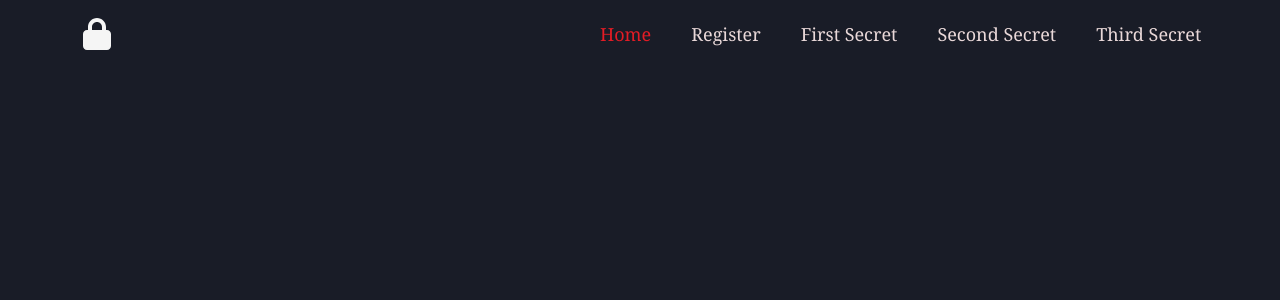
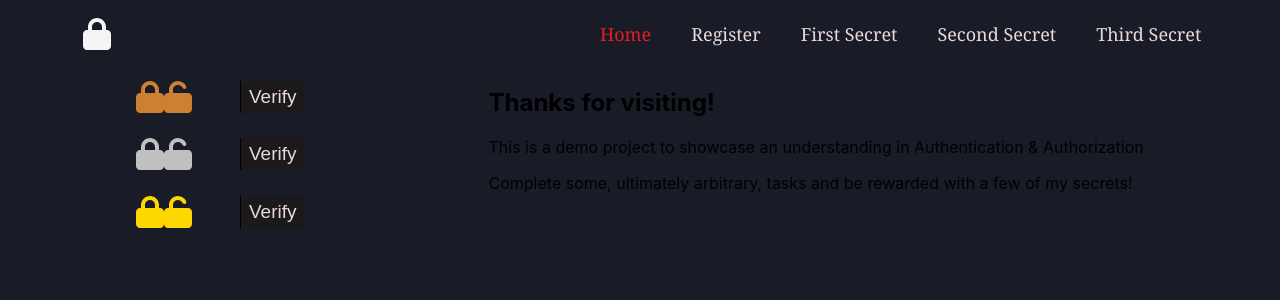
Before and after one commit to Malekkos/Lock-and-Key, a React (Create React App) app in the folder client/: page /home in a window 1280 px wide. Shown: the top 300 px of the page. Built offline with nearby package versions, Linux system fonts and the light colour scheme.

Commit message:
Made some progress on home page, cant get hover to work with ::after... again. I dont see what I'm doing wrong lol

```diff
--- a/client/src/App.css
+++ b/client/src/App.css
@@ -55,5 +55,87 @@
   color: #E31C25;
   transform: translateY(-2px);
 }
+.main {
+  display: flex;
+  justify-content: space-evenly;
+}
 
+.secretsContainer {
+  display: flex;
+  flex-flow: column nowrap;
+  justify-content: left;
+}
+
+.bronzeLock {
+  color: #CD7F32;
+}
+.silverLock {
+  color: #C0C0C0;
+}
+.goldLock {
+  color: #FFD700
+}
+
+.verifyBtn {
+  appearance: none;
+  color: #f0dedef8;
+  background-color: #1b1919;
+  width: 4rem;
+  height: 2rem;
+  font-size: 19px;
+  margin: 0.8rem 3rem;
+  border: none;
+  border-left: 1px solid black
+}
+
+.verifyBtn:hover::after{
+  content: "?";
+  color: #f0dedef8;
+  background-color: blue;
+}
 /* At  830px, minimize links into one rollout folder*/
+
+
+/* CSS */
+.button-73 {
+  appearance: none;
+  background-color: #FFFFFF;
+  border-radius: 40em;
+  border-style: none;
+  box-shadow: #ADCFFF 0 -12px 6px inset;
+  box-sizing: border-box;
+  color: #000000;
+  cursor: pointer;
+  display: inline-block;
+  font-family: -apple-system,sans-serif;
+  font-size: 1.2rem;
+  font-weight: 700;
+  letter-spacing: -.24px;
+  margin: 0;
+  outline: none;
+  padding: 1rem 1.3rem;
+  quotes: auto;
+  text-align: center;
+  text-decoration: none;
+  transition: all .15s;
+  user-select: none;
+  -webkit-user-select: none;
+  touch-action: manipulation;
+}
+
+.button-73:hover {
+  background-color: #FFC229;
+  box-shadow: #FF6314 0 -6px 8px inset;
+  transform: scale(1.125);
+}
+
+.button-73:active {
+  transform: scale(1.025);
+}
+
+@media (min-width: 768px) {
+  .button-73 {
+    font-size: 1.5rem;
+    padding: .75rem 2rem;
+  }
+}
--- a/client/src/Components/home/home.js
+++ b/client/src/Components/home/home.js
@@ -1,14 +1,39 @@
-
-
-
+import React, { useState } from "react"
+import { FontAwesomeIcon } from "@fortawesome/react-fontawesome"
+import { faLock, faUnlock } from "@fortawesome/free-solid-svg-icons"
 
 
 
 function Home () {
+
   return (
     <>
-
-
+      <div className="main">
+        <div className="secretsContainer">
+          <div id="firstSecret">
+            <FontAwesomeIcon className="bronzeLock" icon={faLock} size="2xl" />
+            <FontAwesomeIcon className="bronzeLock" icon={faUnlock} size="2xl" />
+            <input type="button" className="verifyBtn" onClick={() => {console.log("hehe")}} value="Verify"></input>
+          </div>
+          <div id="secondSecret">
+            <FontAwesomeIcon className="silverLock" icon={faLock} size="2xl" />
+            <FontAwesomeIcon className="silverLock" icon={faUnlock} size="2xl" />
+            <input type="button" className="verifyBtn" onClick={() => {console.log("hehe")}} value="Verify"></input>
+          </div>
+          <div id="thirdSecret">
+            <FontAwesomeIcon className="goldLock" icon={faLock} size="2xl" />
+            <FontAwesomeIcon className="goldLock" icon={faUnlock} size="2xl" />
+            <input type="button" className="verifyBtn" onClick={() => {console.log("hehe")}} value="Verify"></input>
+          </div>
+        </div>
+        <div className="instructionsContainer">
+          <h2>Thanks for visiting!</h2>
+          <div className="mainInstructions">
+            <p>This is a demo project to showcase an understanding in <span src="https://csrc.nist.gov/glossary/term/authentication#:~:text=The%20process%20of%20verifying%20the,resources%20in%20an%20information%20system">Authentication</span> & Authorization</p>
+            <p>Complete some, ultimately arbitrary, tasks and be rewarded with a few of my secrets!</p>
+          </div>
+        </div>
+      </div>
     </>
   )
 }
```
